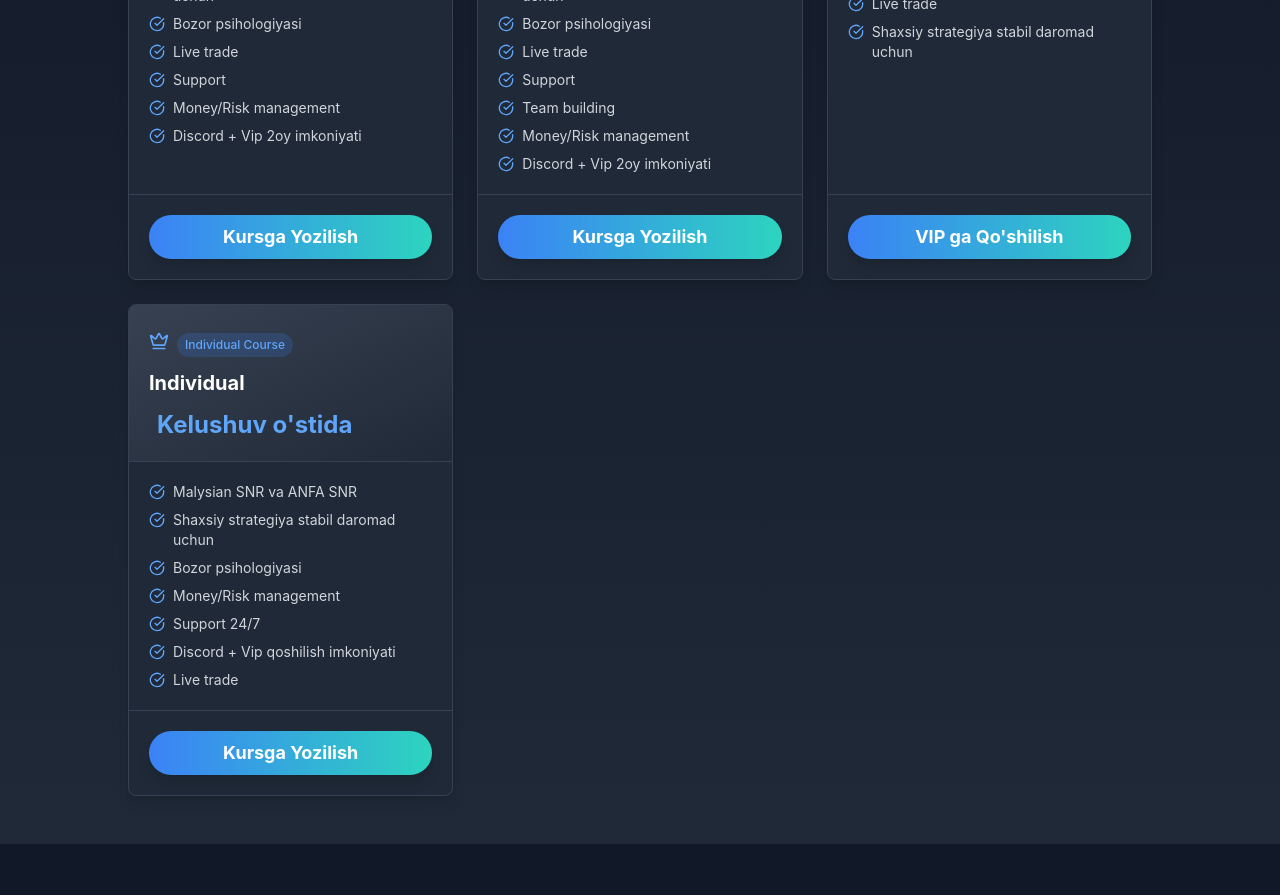
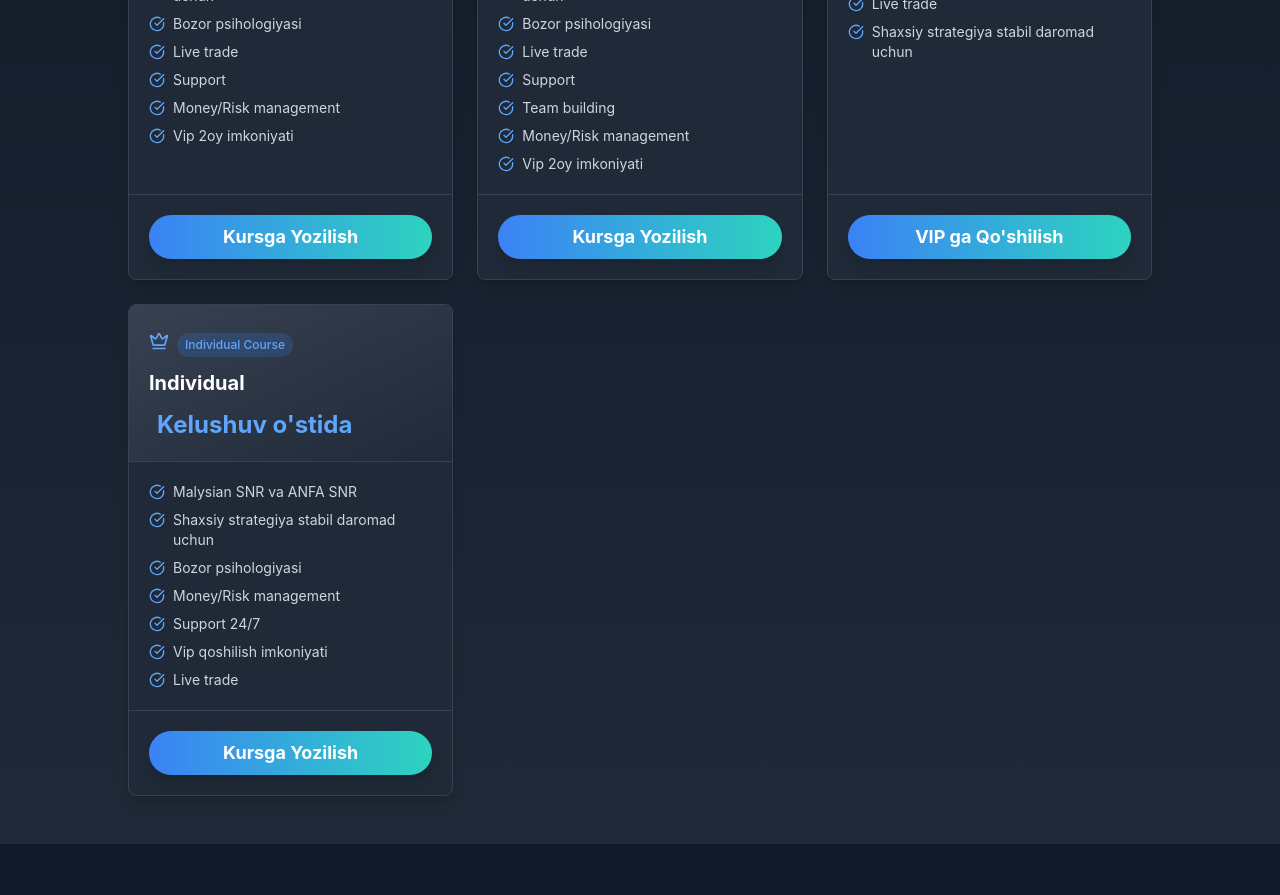
Before and after one commit to ai-ahmad/anfa-trading-club, a React (Create React App) app: page / in a window 1280 px wide. Shown: the part 1220-2115 px from the top of the page. Built offline with nearby package versions, Linux system fonts and the light colour scheme.

Commit message:
delete discord

```diff
--- a/src/components/CourseList.jsx
+++ b/src/components/CourseList.jsx
@@ -90,7 +90,7 @@ export default function CourseTypes() {
         "Live trade",
         "Support",
         "Money/Risk management",
-        "Discord + Vip 2oy imkoniyati"
+        "Vip 2oy imkoniyati"
       ],
       buttonText: "Kursga Yozilish",
       buttonLink: "https://t.me/ANFAFX1",
@@ -109,7 +109,7 @@ export default function CourseTypes() {
         "Support",
         "Team building",
         "Money/Risk management",
-        "Discord + Vip 2oy imkoniyati"
+        "Vip 2oy imkoniyati"
       ],
       buttonText: "Kursga Yozilish",
       buttonLink: "https://t.me/ANFAFX1",
@@ -158,7 +158,7 @@ export default function CourseTypes() {
         "Bozor psihologiyasi",
         "Money/Risk management",
         "Support 24/7",
-        "Discord + Vip qoshilish imkoniyati",
+        "Vip qoshilish imkoniyati",
         "Live trade",
       ],
       buttonText: "Kursga Yozilish",
```
